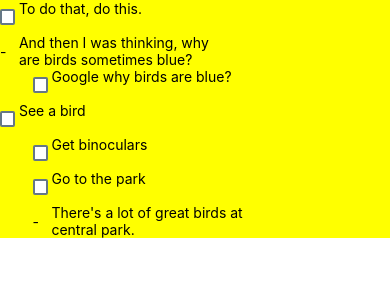
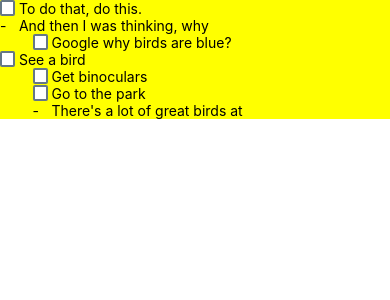
Before and after one commit to LutzerD/TOrnaDO, a React Native app: screen / in a window 390 px wide. Shown: the top 300 px of the page. Built offline with nearby package versions, Linux system fonts and the light colour scheme.

Commit message:
Auto expanding text input

```diff
--- a/list-items.js
+++ b/list-items.js
@@ -1,4 +1,4 @@
-import React, { useState } from "react";
+import React, { useState, useEffect } from "react";
 import { Text, View, CheckBox, TextInput } from "react-native";
 
 /*
@@ -31,7 +31,7 @@ export const ListItem = (props) => {
           callback={props.callback}
           item={props.item}
           text={text}
-        ></Note>
+        />
       );
     case "checkbox":
     default:
@@ -41,7 +41,7 @@ export const ListItem = (props) => {
           callback={props.callback}
           item={props.item}
           text={text}
-        ></Checkbox>
+        />
       );
       break;
   }
@@ -64,7 +64,7 @@ export const Checkbox = (props) => {
   );
 
   return (
-    <View style={{ flexDirection: "row", alignItems: "center" }}>
+    <View style={{ flexDirection: "row", alignItems: "flex-start" }}>
       <CheckBox
         disabled={false}
         style={{ width: tabSize }}
@@ -85,26 +85,8 @@ export const Checkbox = (props) => {
 };
 
 const TodoText = (props) => {
-  console.log(props.item);
-  // return (
-  //   <View style={{ flexDirection: "column" }}>
-  //     <TextInput
-  //       onSelectionChange={(selection) => {
-  //         selection.persist();
-  //         console.log("selection");
-  //       }}
-  //       style={{ maxHeight: 40 }}
-  //       multiline={true}
-  //       numberOfLines={30}
-  //       onChange={(event) => {
-  //         event.persist();
-  //         console.log(event.nativeEvent);
-  //       }}
-  //     />
-  //   </View>
-  // );
   return (
-    <TextInput
+    <ExpandingTextInput
       autoFocus={autoFocusNext(props.item.id)}
       defaultValue={props.item.text}
       multiline={true}
@@ -137,7 +119,7 @@ export const Note = (props) => {
   );
 
   return (
-    <View style={{ flexDirection: "row", alignItems: "center" }}>
+    <View style={{ flexDirection: "row", alignItems: "flex-start" }}>
       <Text style={{ width: tabSize }}>-</Text>
       <Text>&nbsp;</Text>
       {props.edit ? (
@@ -148,3 +130,25 @@ export const Note = (props) => {
     </View>
   );
 };
+
+const ExpandingTextInput = (props) => {
+  const [numLines, setNumLines] = useState(1);
+  const [mounted, setMounted] = useState(false);
+
+  useEffect(() => {
+    setMounted(true);
+  });
+
+  return (
+    <TextInput
+      {...props}
+      multiline={true}
+      numberOfLines={numLines}
+      onContentSizeChange={(event) => {
+        if (mounted) {
+          setNumLines(numLines + 1);
+        }
+      }}
+    />
+  );
+};
```
